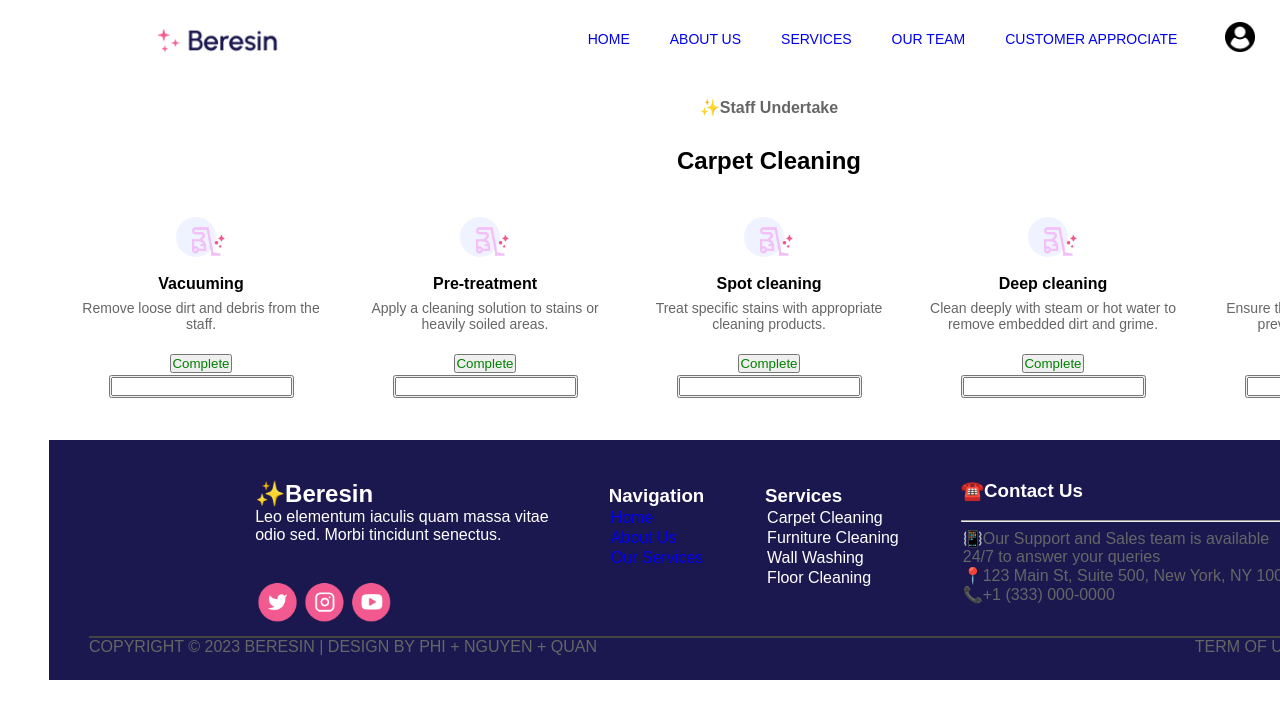
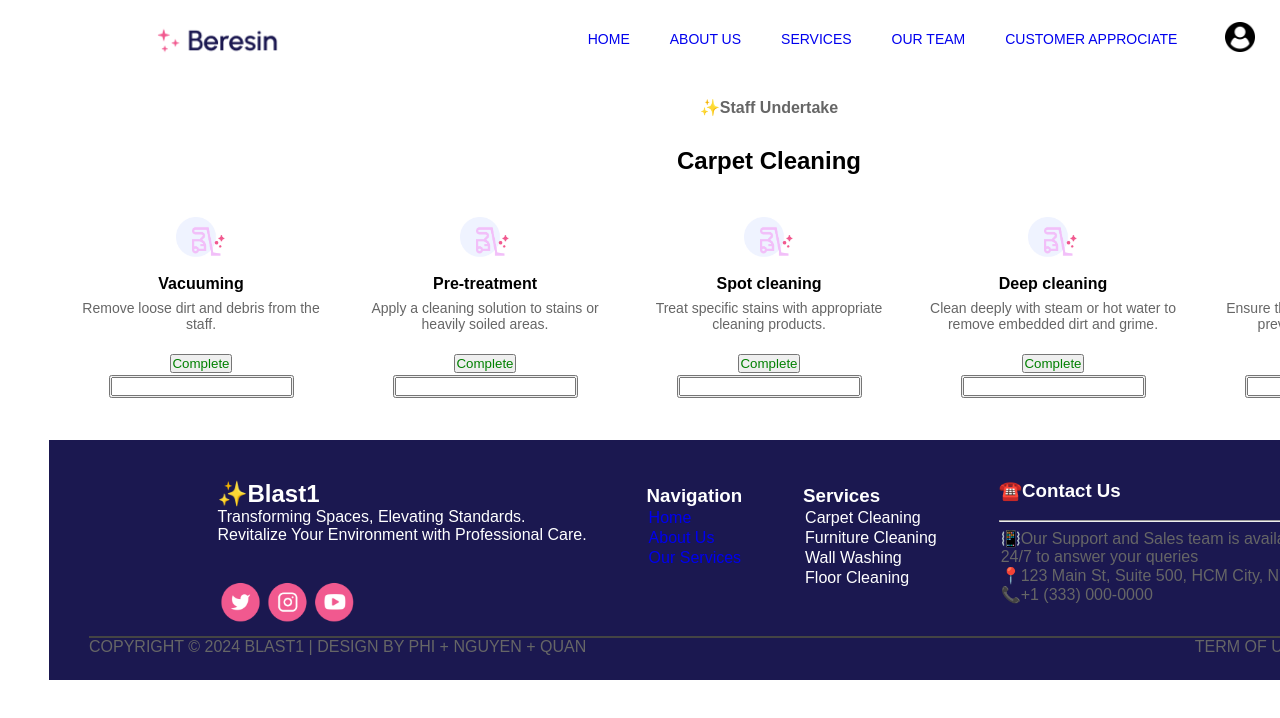
Before and after one commit to Blast2003/Blast2003-Cleaning_Service, a React (Vite) app in the folder frontend/: page / in a window 1280 px wide. Shown: the top 718 px of the page. Built offline with nearby package versions, Linux system fonts and the light colour scheme.

Commit message:
Update The Frontend File's organization

```diff
--- a/frontend/src/Components/Footer/Footer.jsx
+++ b/frontend/src/Components/Footer/Footer.jsx
@@ -8,8 +8,8 @@ const Footer = () => {
         <div className="footer">
             <div className="footer-container">
                 <div className="footer-section-1">
-                    <h2 className="footer-logo">✨Beresin</h2>
-                    <p className="footer-text">Leo elementum iaculis quam massa vitae <br/> odio sed. Morbi tincidunt senectus.</p>
+                    <h2 className="footer-logo">✨Blast1</h2>
+                    <p className="footer-text">Transforming Spaces, Elevating Standards.<br/>Revitalize Your Environment with Professional Care.</p>
                     <div className="footer-socialIcons">
                         <img src={socialIcon} alt="" className="social-icon"></img>
                     </div>
@@ -48,12 +48,12 @@ const Footer = () => {
                 <div className="footer-section-4">
                     <h3 className="footer-heading-script">☎️Contact Us</h3><br/><hr/>
                     <p className="footer-text-script">📳Our Support and Sales team is available <br/> 24/7 to answer your queries <br/>
-                    📍123 Main St, Suite 500, New York, NY 10001<br/>
+                    📍123 Main St, Suite 500, HCM City, NY 10001<br/>
                      📞+1 (333) 000-0000</p>
                 </div>
             </div>
             <div className="footer-bottom">
-                <p>COPYRIGHT © 2023 BERESIN | DESIGN BY PHI + NGUYEN + QUAN</p>
+                <p>COPYRIGHT © 2024 BLAST1 | DESIGN BY PHI + NGUYEN + QUAN</p>
                 <p>TERM OF USE | PRIVACY POLICY</p>
             </div>
         </div>
--- a/frontend/src/main.jsx
+++ b/frontend/src/main.jsx
@@ -3,7 +3,6 @@ import * as ReactDOM from "react-dom/client";
 import {
   createBrowserRouter,
   RouterProvider,
-  Route,
 } from "react-router-dom";
 import "./index.css";
 import App from './App';
```
Also changed, not shown: frontend/package.json (+8 -1 lines), package.json (deleted, +0 -12 lines), 2 other files (tests, documents, lock files or other folders).
